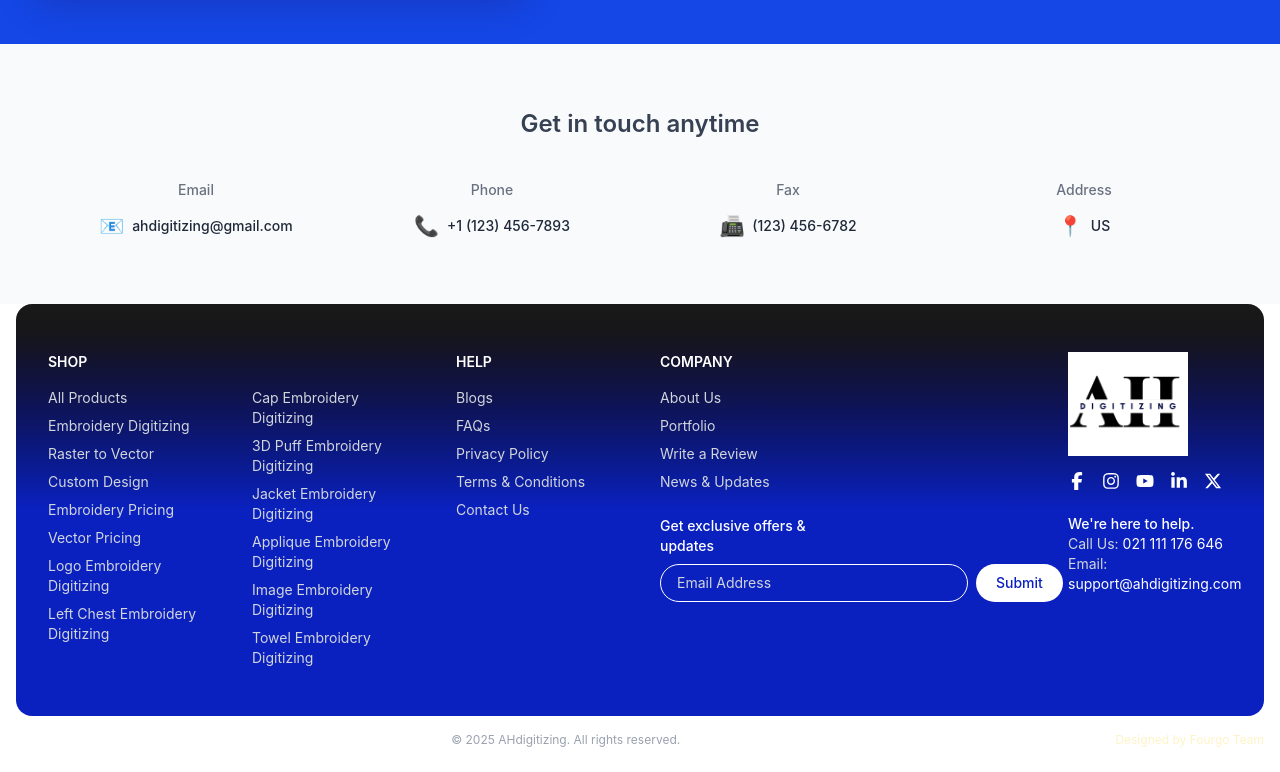
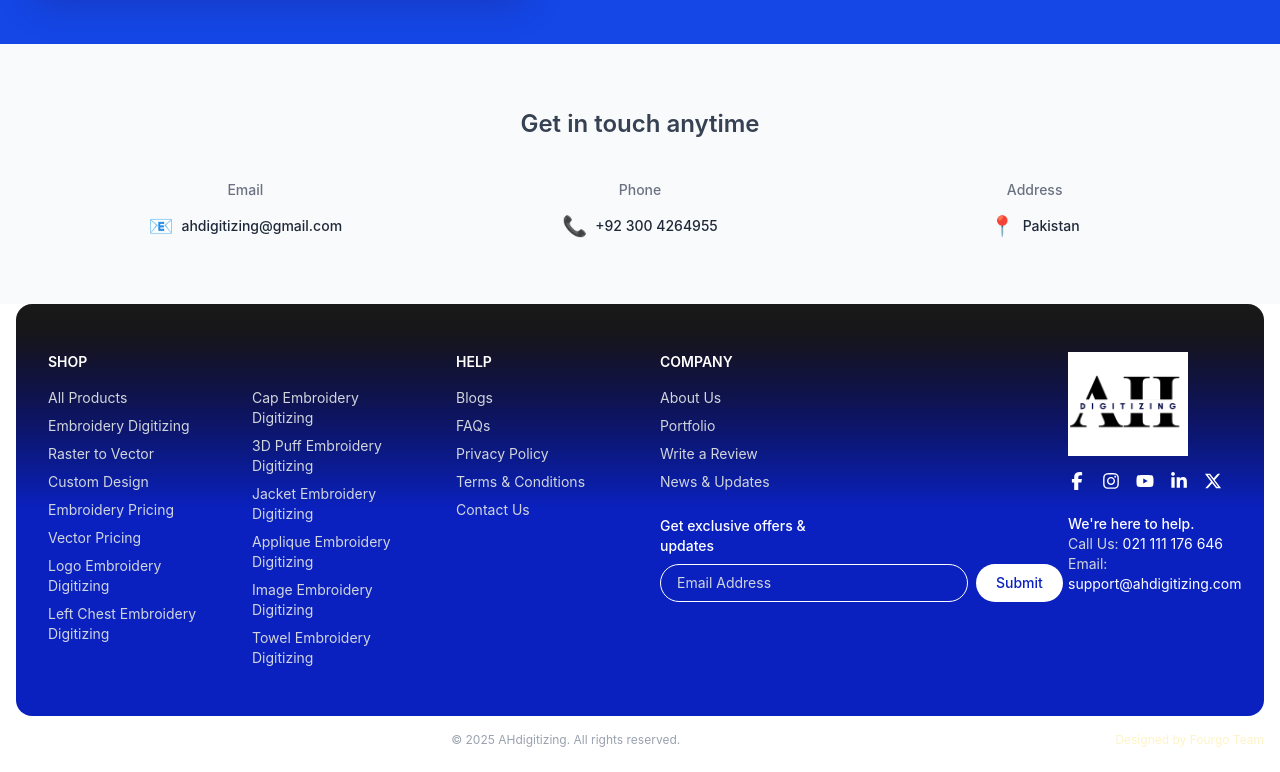
Before and after one commit to fourgoAgency/Ah-digitizing, a Next.js app: page /contact-us in a window 1280 px wide. Shown: the part 797-1569 px from the top of the page. Built offline with nearby package versions, Linux system fonts and the light colour scheme.

Commit message:
Update page.tsx

```diff
--- a/app/(main)/contact-us/page.tsx
+++ b/app/(main)/contact-us/page.tsx
@@ -220,17 +220,12 @@ const ContactInfoWhite: React.FC = () => {
     {
       icon: '📞',
       label: 'Phone',
-      value: '+1 (123) 456-7893'
-    },
-    {
-      icon: '📠',
-      label: 'Fax',
-      value: '(123) 456-6782'
+      value: '+92 300 4264955'
     },
     {
       icon: '📍',
       label: 'Address',
-      value: 'US'
+      value: 'Pakistan'
     }
   ];
 
@@ -241,7 +236,7 @@ const ContactInfoWhite: React.FC = () => {
           Get in touch anytime
         </h3>
 
-        <div className="grid grid-cols-1 sm:grid-cols-2 lg:grid-cols-4 gap-8">
+        <div className="grid grid-cols-1 sm:grid-cols-2 lg:grid-cols-3 gap-8">
           {contactDetails.map((detail, index) => (
             <div key={index} className="text-center">
               <p className="text-gray-500 text-sm font-medium mb-3">{detail.label}</p>
```
